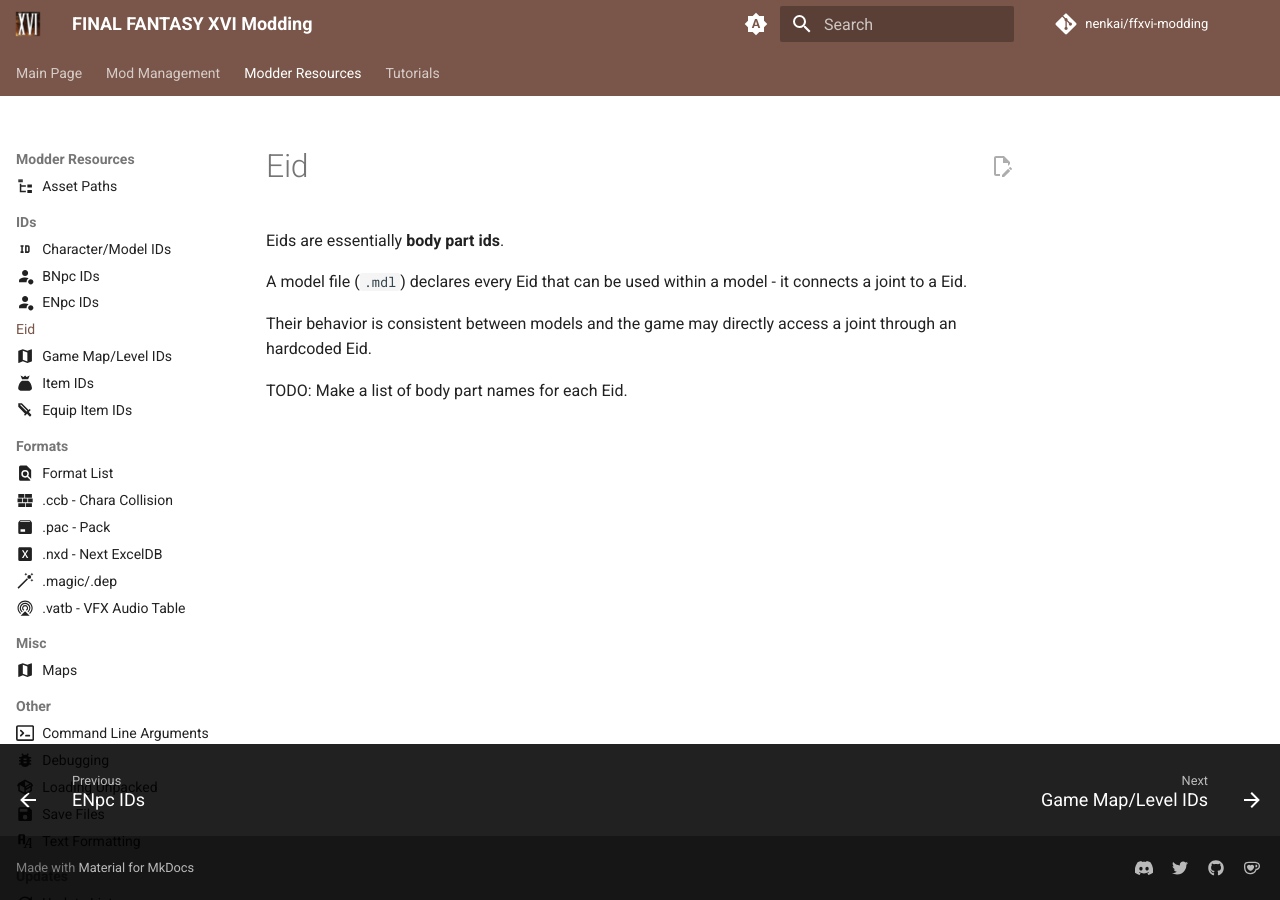
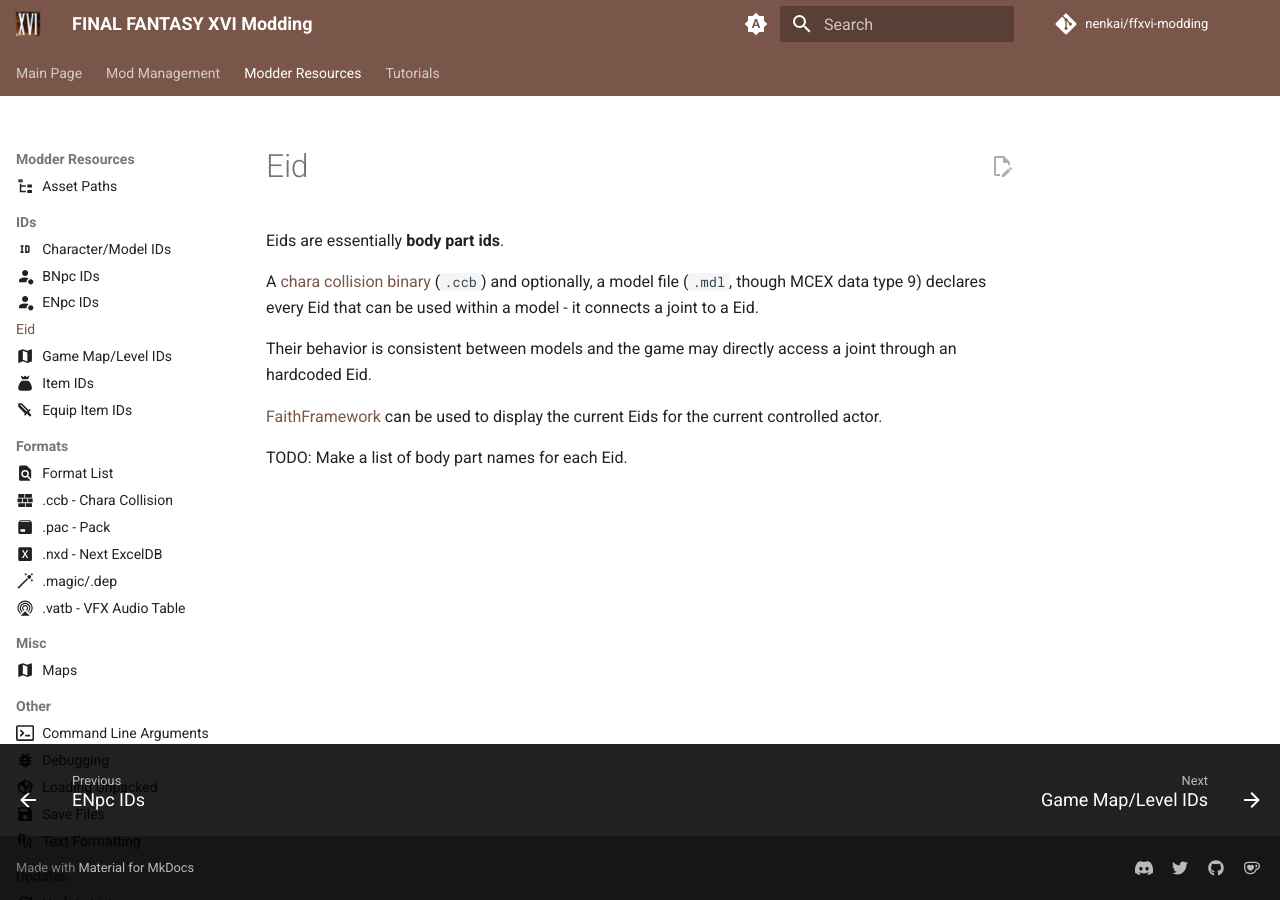
Before and after one commit to Nenkai/ffxvi-modding, an MkDocs documentation site: the page built from docs/resources/ids/eid.md, in a window 1280 px wide. Built offline with MkDocs 1.6.1 and Material for MkDocs 9.7.7, drawn with Linux system fonts in a browser that asks for light colours; comment, search, counter and statistics services are not loaded.

Commit message:
eid: mention ccb

```diff
--- a/docs/resources/ids/eid.md
+++ b/docs/resources/ids/eid.md
@@ -2,8 +2,10 @@
 
 Eids are essentially **body part ids**.
 
-A model file (`.mdl`) declares every Eid that can be used within a model - it connects a joint to a Eid.
+A [chara collision binary](../formats/ccb.md) (`.ccb`) and optionally, a model file (`.mdl`, though MCEX data type 9) declares every Eid that can be used within a model - it connects a joint to a Eid.
 
 Their behavior is consistent between models and the game may directly access a joint through an hardcoded Eid.
 
+[FaithFramework](https://www.nexusmods.com/finalfantasy16/mods/138) can be used to display the current Eids for the current controlled actor.
+
 TODO: Make a list of body part names for each Eid.
```
Also changed, not shown: docs/resources/formats/ccb.md (+1 -1 lines).
